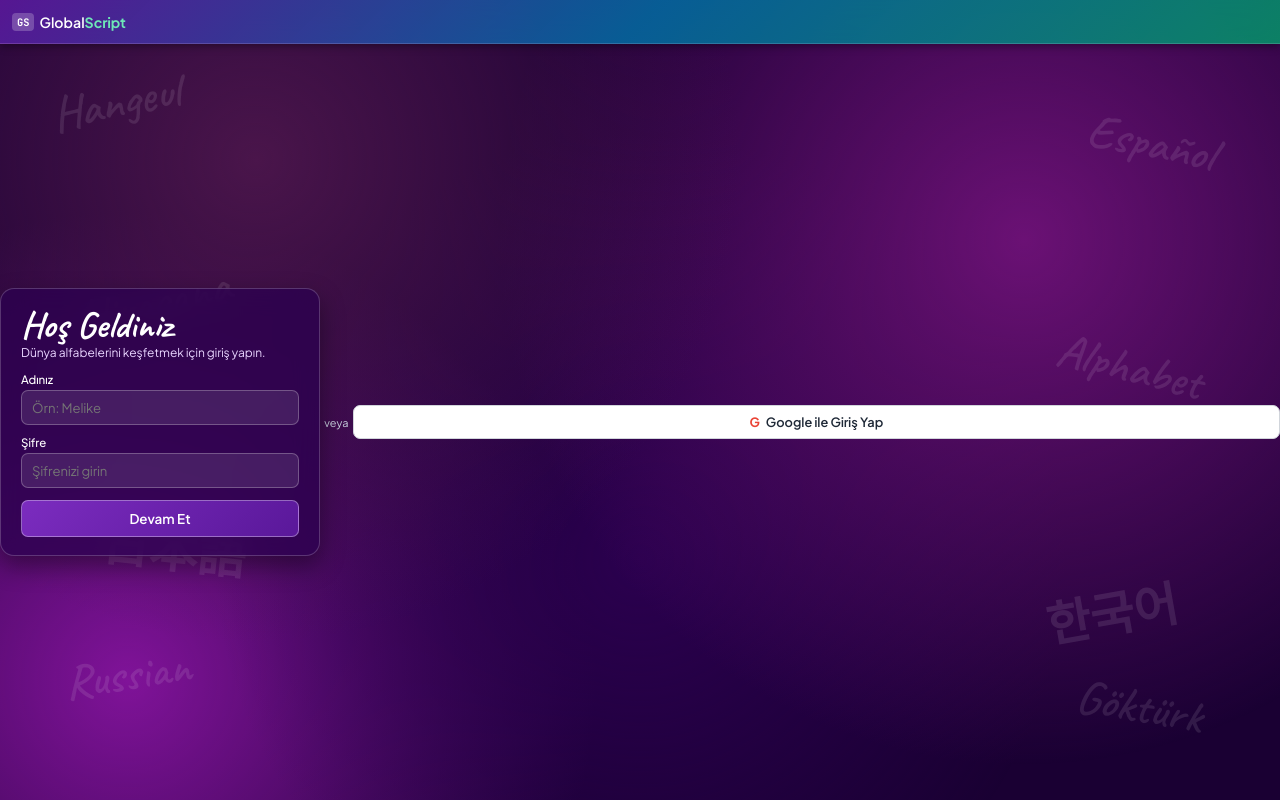
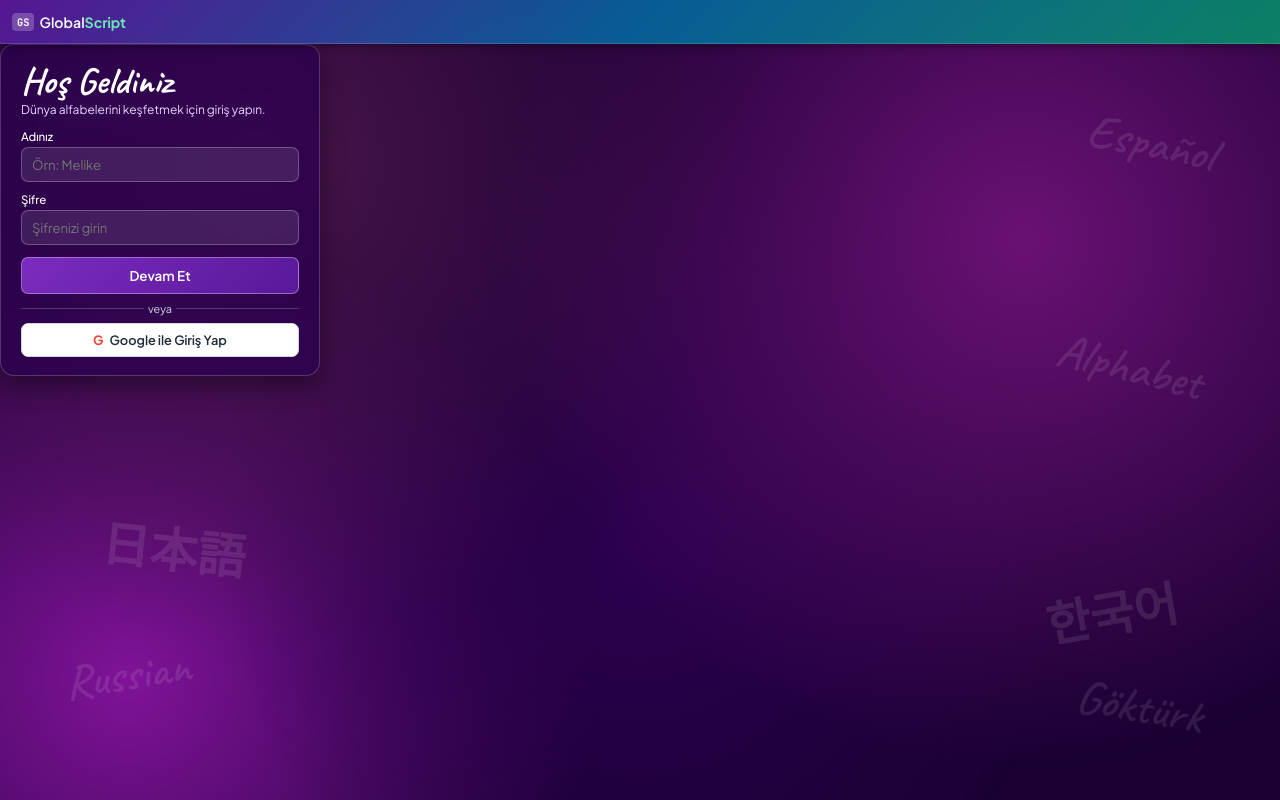
Before and after one commit to fundamelike35/Dil-ogrenme, a plain HTML site: page index.html in a window 1280 px wide. Drawn offline with Linux system fonts and the light colour scheme.

Commit message:
Update index.html

```diff
--- a/index.html
+++ b/index.html
@@ -40,13 +40,11 @@
 
     <main class="main-container">
 <!-- 1. SAYFA: KÜÇÜLTÜLMÜŞ GİRİŞ EKRANI -->
-<section id="page1" class="page-section active">
-    <div class="login-card">
+<div class="login-card">
     <h1 class="welcome-title">Hoş Geldiniz</h1>
     <p class="subtitle">Dünya alfabelerini keşfetmek için giriş yapın.</p>
 
-    <!-- onsubmit içine event.preventDefault() ekleyerek sayfanın yenilenmesini engelliyoruz -->
-    <form id="loginForm" onsubmit="event.preventDefault(); validateAndProceed();">
+    <form onsubmit="event.preventDefault(); validateAndProceed();">
         <div class="input-group">
             <label>Adınız</label>
             <input type="text" id="fname" placeholder="Örn: Melike" oninput="hideError('nameError')">
@@ -61,16 +59,14 @@
 
         <button type="submit" class="btn-primary">Devam Et</button>
     </form>
-    </div>
 
+    <div class="divider">veya</div>
 
-        <div class="divider">veya</div>
+    <button type="button" class="btn-google" onclick="loginWithGoogle()">
+        <span class="google-icon">G</span> Google ile Giriş Yap
+    </button>
+</div>
 
-        <button type="button" class="btn-google" onclick="loginWithGoogle()">
-            <span class="google-icon">G</span> Google ile Giriş Yap
-        </button>
-    </div>
-</section>
 
 
         <!-- 2. SAYFA: DİL SEÇİMİ (ÇIKIŞ BUTONU PANEL BAŞLIĞINA TAŞINDI) -->
@@ -193,6 +189,6 @@
 
     </main>
 
-    <script src="script.js?v=2026.99"></script>
+    <script src="script.js?v=2026.x"></script>
 </body>
 </html>
```
